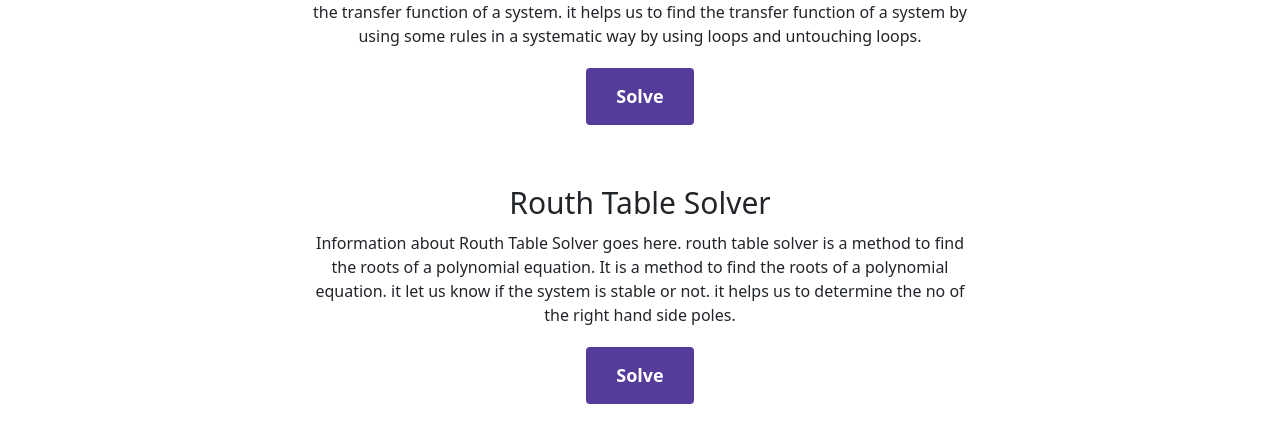
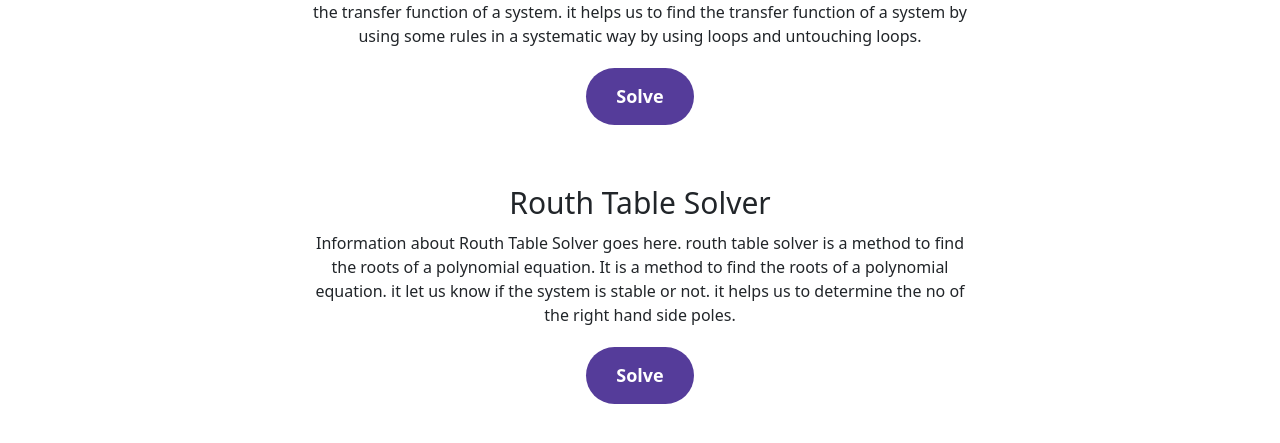
Before and after one commit to YoussefEmad1222/Signal-Flow-Graph-Solver, an Angular app: page / in a window 1280 px wide. Shown: the part 229-672 px from the top of the page. Built offline with nearby package versions, Linux system fonts and the light colour scheme.

Commit message:
Update home.component.css

```diff
--- a/src/app/home/home.component.css
+++ b/src/app/home/home.component.css
@@ -74,7 +74,7 @@ h2 {
 
 .button {
   display: inline-block;
-  border-radius: 4px;
+  border-radius: 30px;
   padding: 15px 30px; /* Increase padding for larger buttons */
   font-size: 18px; /* Increase font size for larger buttons */
   background-color: #553c9a;
```
